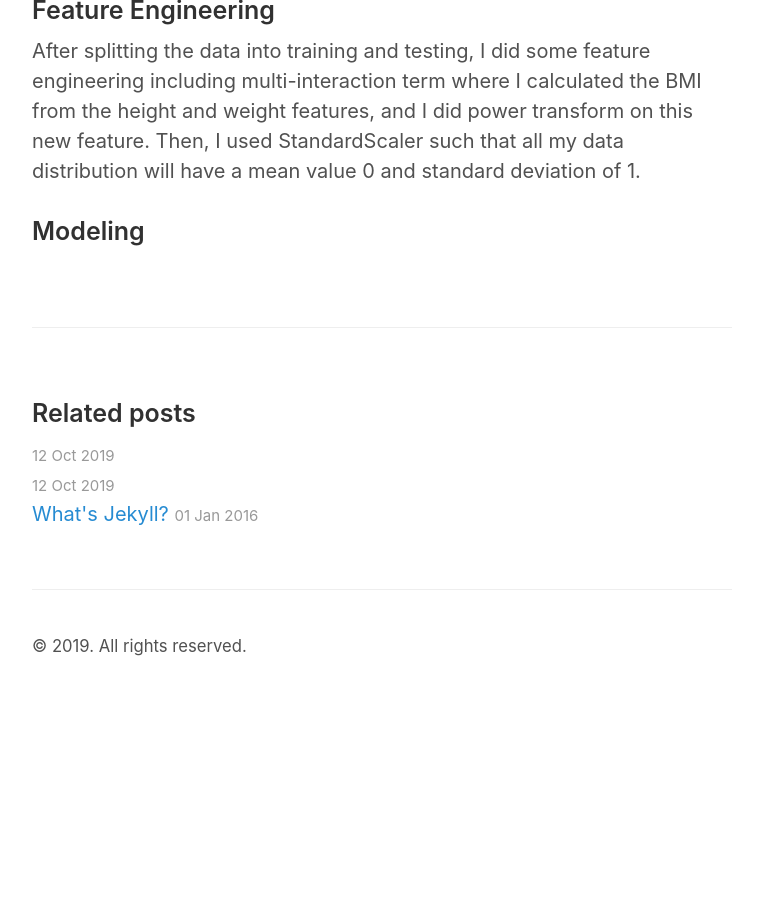
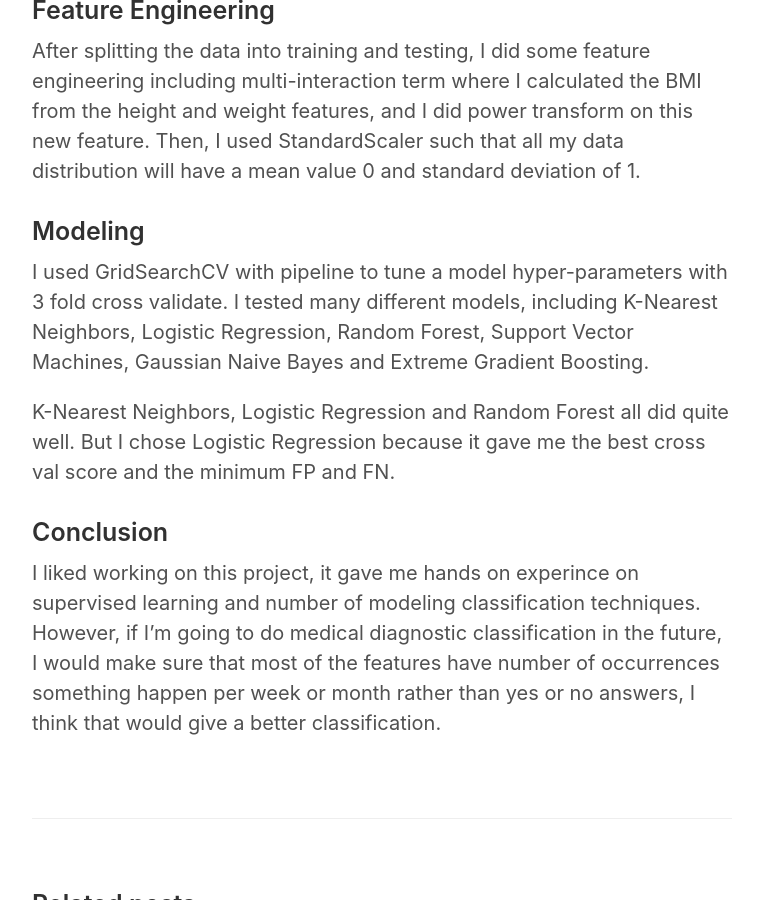
Before and after one commit to arwa1551/arwa1551.github.io, a Jekyll site: the page built from _posts/2019-10-10-Project_3.md, in a window 1280 px wide and 900 px high, scrolled down 3097 px. Shown: the whole window, without its empty margins (258-1021 px from the left). Built offline with Jekyll 4.4.1, drawn with Linux system fonts in a browser that asks for light colours; our own code applies the rules of GitHub Pages for plain Markdown files; before the commit the page ends 3797 px from its top, so only the background shows below that.

Commit message:
Update 2019-10-10-Project_3.md

```diff
--- a/_posts/2019-10-10-Project_3.md
+++ b/_posts/2019-10-10-Project_3.md
@@ -79,3 +79,9 @@ After splitting the data into training and testing, I did some feature engineeri
 
 
 ### Modeling
+I used GridSearchCV with pipeline to tune a model hyper-parameters with 3 fold cross validate. I tested many different models, including K-Nearest Neighbors, Logistic Regression, Random Forest, Support Vector Machines, Gaussian Naive Bayes and Extreme Gradient Boosting.
+
+K-Nearest Neighbors, Logistic Regression and Random Forest all did quite well. But I chose Logistic Regression because it gave me the best cross val score and the minimum FP and FN.
+
+### Conclusion
+I liked working on this project, it gave me hands on experince on supervised learning and number of modeling classification techniques. However, if I'm going to do medical diagnostic classification in the future, I would make sure that most of the features have number of occurrences something happen per week or month rather than yes or no answers, I think that would give a better classification.
```
